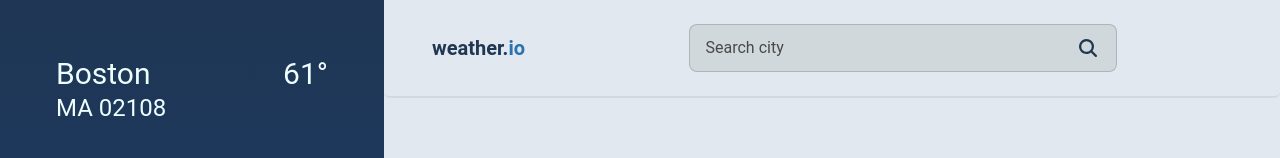
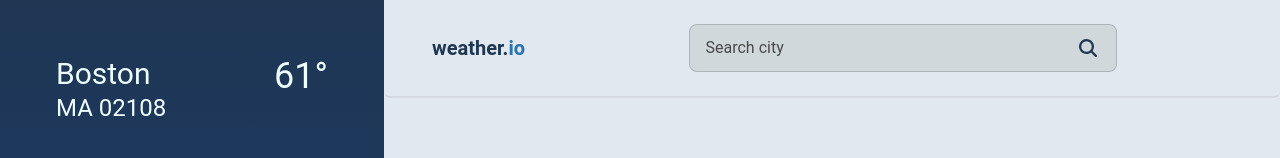
Before and after one commit to alexcw08/FullStack-Weather-App, a React (Vite) app in the folder client/: page / in a window 1280 px wide. Shown: the top 158 px of the page. Built offline with nearby package versions, Linux system fonts and the light colour scheme.

Commit message:
Increase size of temperature.

```diff
--- a/client/src/components/CurrentWeather.tsx
+++ b/client/src/components/CurrentWeather.tsx
@@ -31,7 +31,7 @@ const CurrentWeather: React.FC<ChildProps> = ({ weatherData }) => {
           <h1 className="md:text-3xl">{weatherData.address[0]}</h1>
           <h1 className="md:text-2xl">{weatherData.address[1]}</h1>
         </div>
-        <h1 className="md:text-3xl">{weatherData.current.temp.toFixed(0)}°</h1>
+        <h1 className="md:text-4xl">{weatherData.current.temp.toFixed(0)}°</h1>
       </div>
       {/* icon and description */}
       <div className="flex flex-col items-center gap-y-4">
```
